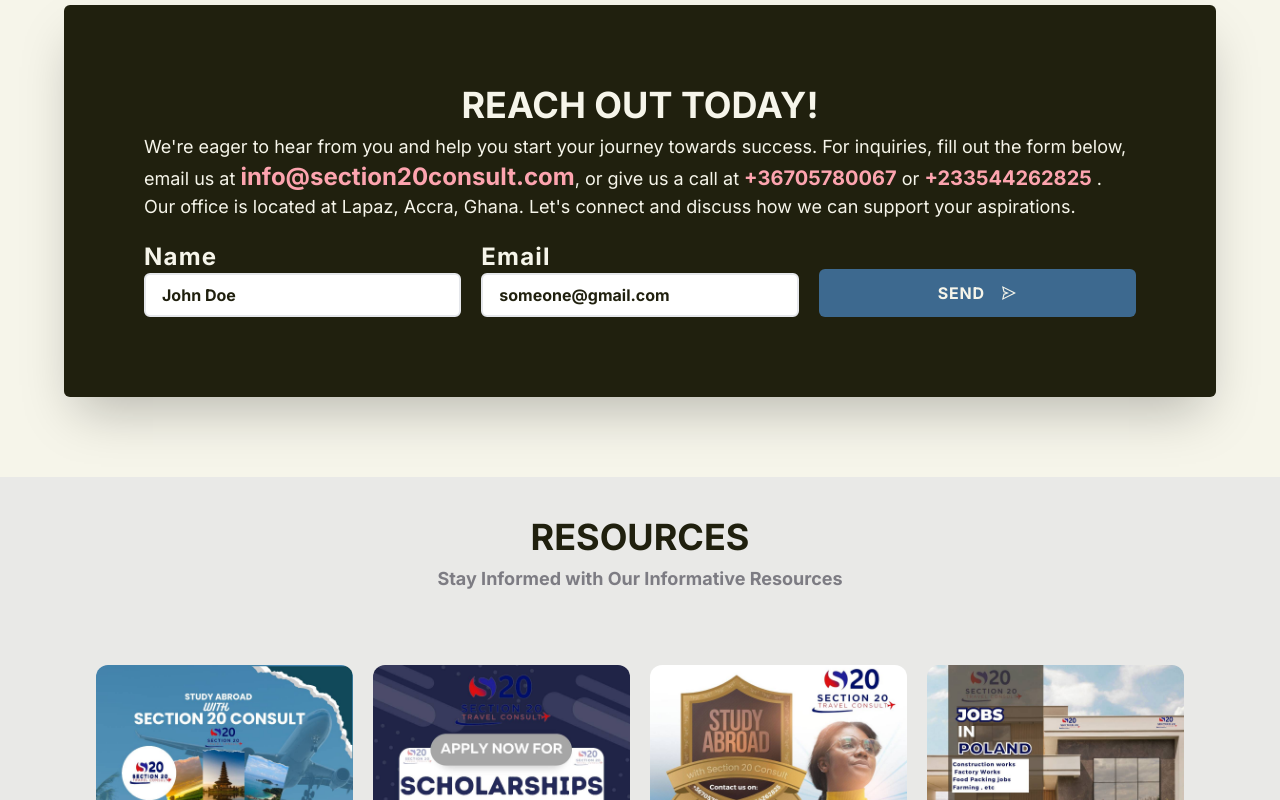
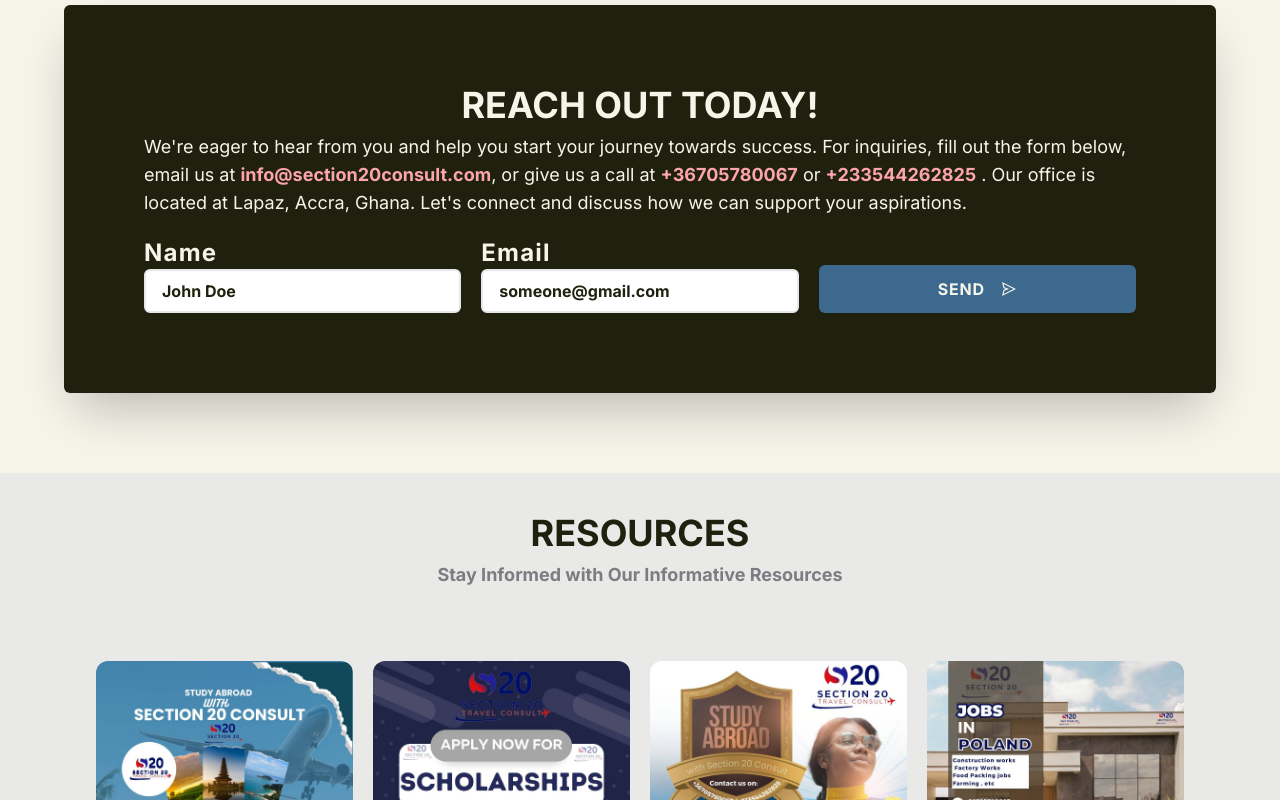
Before and after one commit to Jasoneli/section20-consult, a Next.js app: page / in a window 1280 px wide. Shown: the part 1640-2440 px from the top of the page. Built offline with nearby package versions, Linux system fonts and the light colour scheme.

Commit message:
change font sizes

```diff
--- a/app/services/page.tsx
+++ b/app/services/page.tsx
@@ -7,10 +7,10 @@
   return (
     <section className="my-10">
       <div className="conatiner max-w-6xl mx-auto p-4">
-        <h2 className="text-center text-5xl text-primary font-bold mb-5">
+        <h2 className="text-center text-3xl lg:text-5xl text-primary font-bold mb-5">
           Our Comprehensive Services for Your Growth
         </h2>
-        <p className="text-center  text-accent font-semibold text-xl">
+        <p className="text-center  text-accent font-semibold text-base lg:text-xl">
           Lorem ipsum dolor, sit amet consectetur adipisicing elit. Qui, illum?
         </p>
       </div>
--- a/components/Contact.tsx
+++ b/components/Contact.tsx
@@ -12,16 +12,15 @@
           We&apos;re eager to hear from you and help you start your journey
           towards success. For inquiries, fill out the form below, email us at{" "}
           <Link
-            className="font-bold text-2xl text-rose-300"
+            className="font-bold text-rose-300"
             href="mailto:info@example.com"
           >
             info@section20consult.com
           </Link>
           , or give us a call at{" "}
-          <span className="font-bold text-xl text-rose-300">+36705780067</span>{" "}
-          or{" "}
-          <span className="font-bold text-xl text-rose-300">+233544262825</span>{" "}
-          . Our office is located at Lapaz, Accra, Ghana. Let&apos;s connect and
+          <span className="font-bold text-rose-300">+36705780067</span> or{" "}
+          <span className="font-bold text-rose-300">+233544262825</span> . Our
+          office is located at Lapaz, Accra, Ghana. Let&apos;s connect and
           discuss how we can support your aspirations.
         </p>
 
--- a/components/EHAC.tsx
+++ b/components/EHAC.tsx
@@ -29,7 +29,7 @@
             width={600}
             height={600}
             alt="school logo"
-            className="rounded-xl shadow-2xl"
+            className="rounded-xl shadow-2xl hidden lg:block"
           />
         </div>
       </div>
--- a/components/FootballTrials.tsx
+++ b/components/FootballTrials.tsx
@@ -12,7 +12,7 @@
             width={600}
             height={600}
             alt="school logo"
-            className="rounded-xl shadow-2xl"
+            className="rounded-xl shadow-2xl hidden lg:block"
           />
         </div>
         <div className="flex-1 flex flex-col gap-8">
--- a/components/JobsAbroad.tsx
+++ b/components/JobsAbroad.tsx
@@ -12,7 +12,7 @@
             width={600}
             height={600}
             alt="school logo"
-            className="rounded-xl shadow-2xl"
+            className="rounded-xl shadow-2xl hidden lg:block"
           />
         </div>
         <div className="flex-1 flex flex-col gap-8">
--- a/components/SchoolAbroad.tsx
+++ b/components/SchoolAbroad.tsx
@@ -31,7 +31,7 @@
             width={600}
             height={600}
             alt="school logo"
-            className="rounded-xl shadow-2xl"
+            className="rounded-xl shadow-2xl hidden lg:block"
           />
         </div>
       </div>
```
